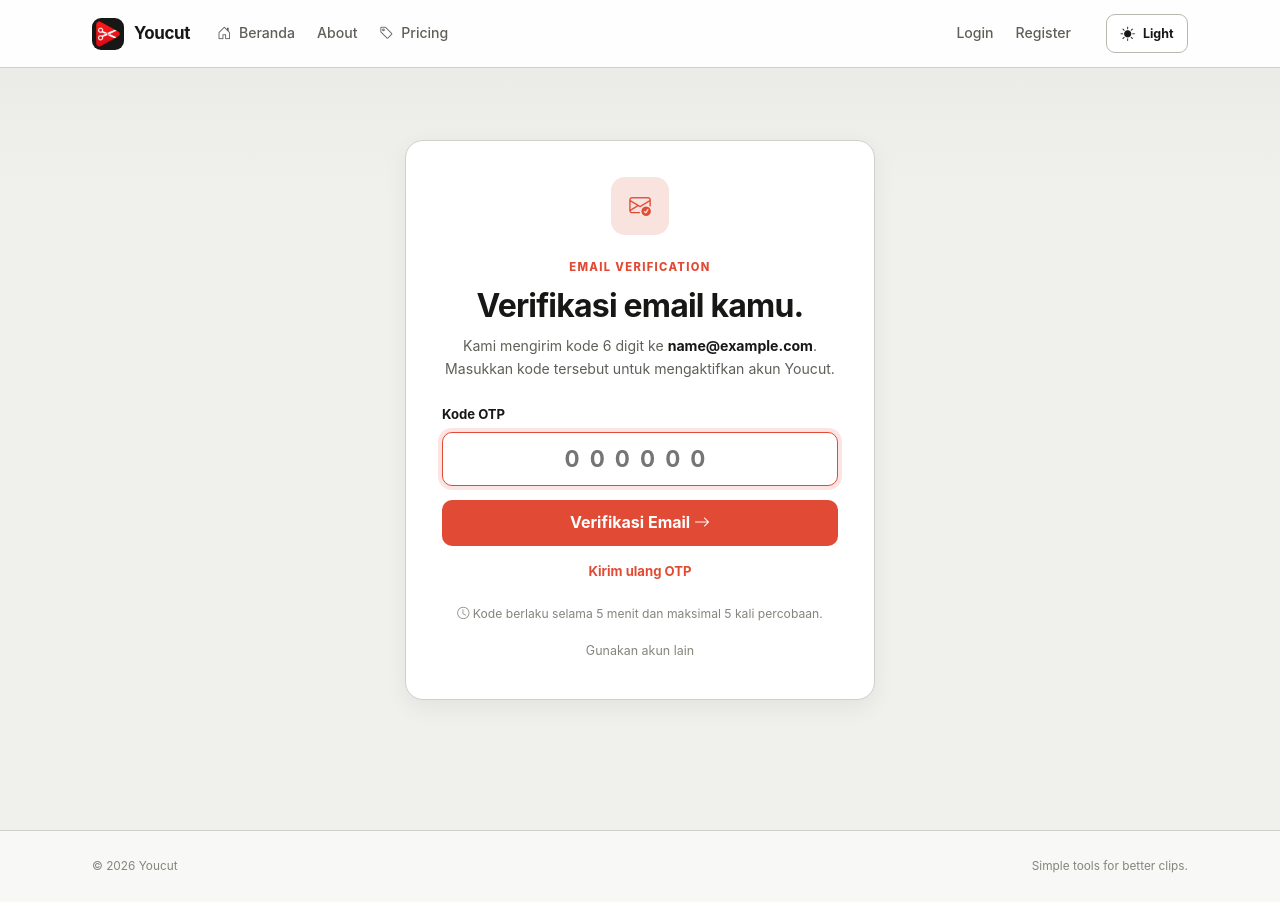
After one commit to misbahkun/youcut, a Flask app: template templates/verify_email.html in a window 1280 px wide. The commit adds this page. Run offline with Flask 3, Linux system fonts and the light colour scheme; the template is opened without the code that fills it: most values are stand-ins (such as "Sample title", 1, 10 or a date in 2020); some libraries are stand-ins or nearby versions.

Commit message:
feat: add email verification interface

```diff
--- /dev/null
+++ b/templates/verify_email.html
@@ -0,0 +1,258 @@
+{% extends "base.html" %}
+
+{% block title %}
+Verifikasi Email - Youcut
+{% endblock %}
+
+{% block content %}
+
+<div class="yc-verify-page">
+
+    <div class="yc-verify-card">
+
+        <div class="yc-verify-icon">
+            <i class="bi bi-envelope-check"></i>
+        </div>
+
+        <span class="yc-verify-kicker">
+            EMAIL VERIFICATION
+        </span>
+
+        <h1>
+            Verifikasi email kamu.
+        </h1>
+
+        <p class="yc-verify-description">
+            Kami mengirim kode 6 digit ke
+            <strong>{{ masked_email }}</strong>.
+            Masukkan kode tersebut untuk mengaktifkan akun Youcut.
+        </p>
+
+        {% if error %}
+        <div class="yc-verify-alert error">
+            <i class="bi bi-exclamation-circle"></i>
+            <span>{{ error }}</span>
+        </div>
+        {% endif %}
+
+        {% if success %}
+        <div class="yc-verify-alert success">
+            <i class="bi bi-check-circle"></i>
+            <span>{{ success }}</span>
+        </div>
+        {% endif %}
+
+        <form method="POST" action="{{ url_for('verify_email') }}">
+
+            <label for="otp" class="yc-verify-label">
+                Kode OTP
+            </label>
+
+            <input
+                id="otp"
+                name="otp"
+                class="yc-verify-input"
+                type="text"
+                inputmode="numeric"
+                autocomplete="one-time-code"
+                pattern="[0-9]{6}"
+                maxlength="6"
+                placeholder="000000"
+                required
+                autofocus
+            >
+
+            <button
+                type="submit"
+                class="yc-verify-submit"
+            >
+                Verifikasi Email
+                <i class="bi bi-arrow-right"></i>
+            </button>
+
+        </form>
+
+        <form
+            method="POST"
+            action="{{ url_for('resend_verification') }}"
+            class="yc-verify-resend-form"
+        >
+            <button
+                type="submit"
+                class="yc-verify-resend"
+            >
+                Kirim ulang OTP
+            </button>
+        </form>
+
+        <div class="yc-verify-note">
+            <i class="bi bi-clock"></i>
+            Kode berlaku selama 5 menit dan maksimal 5 kali percobaan.
+        </div>
+
+        <a
+            href="{{ url_for('logout') }}"
+            class="yc-verify-logout"
+        >
+            Gunakan akun lain
+        </a>
+
+    </div>
+
+</div>
+
+<style>
+.yc-verify-page {
+    min-height: calc(100vh - 150px);
+    display: grid;
+    place-items: center;
+    padding: 40px 16px 70px;
+}
+
+.yc-verify-card {
+    width: min(470px, 100%);
+    padding: 36px;
+    text-align: center;
+    background: var(--yc-surface-raised);
+    border: 1px solid var(--yc-border);
+    border-radius: 18px;
+    box-shadow: var(--yc-shadow-md);
+}
+
+.yc-verify-icon {
+    width: 58px;
+    height: 58px;
+    margin: 0 auto 18px;
+    display: grid;
+    place-items: center;
+    border-radius: 14px;
+    background: var(--yc-primary-soft);
+    color: var(--yc-primary);
+    font-size: 1.35rem;
+}
+
+.yc-verify-kicker {
+    color: var(--yc-primary);
+    font-size: .7rem;
+    font-weight: 800;
+    letter-spacing: .12em;
+}
+
+.yc-verify-card h1 {
+    margin: 8px 0 10px;
+    font-size: 2rem;
+}
+
+.yc-verify-description {
+    margin-bottom: 24px;
+    font-size: .88rem;
+}
+
+.yc-verify-description strong {
+    color: var(--yc-text);
+}
+
+.yc-verify-alert {
+    display: flex;
+    gap: 9px;
+    align-items: flex-start;
+    margin-bottom: 16px;
+    padding: 12px 14px;
+    border-radius: 10px;
+    text-align: left;
+    font-size: .82rem;
+}
+
+.yc-verify-alert.error {
+    background: color-mix(in srgb, var(--yc-danger) 10%, var(--yc-surface-raised));
+    border: 1px solid color-mix(in srgb, var(--yc-danger) 25%, var(--yc-border));
+    color: var(--yc-danger);
+}
+
+.yc-verify-alert.success {
+    background: color-mix(in srgb, var(--yc-success) 10%, var(--yc-surface-raised));
+    border: 1px solid color-mix(in srgb, var(--yc-success) 25%, var(--yc-border));
+    color: var(--yc-success);
+}
+
+.yc-verify-label {
+    display: block;
+    margin-bottom: 7px;
+    text-align: left;
+    color: var(--yc-text);
+    font-size: .82rem;
+    font-weight: 650;
+}
+
+.yc-verify-input {
+    width: 100%;
+    min-height: 54px;
+    padding: 8px 12px;
+    text-align: center;
+    font-size: 1.4rem;
+    font-weight: 750;
+    letter-spacing: .45em;
+    background: var(--yc-surface-raised);
+    color: var(--yc-text);
+    border: 1.5px solid var(--yc-border-strong);
+    border-radius: 10px;
+    outline: none;
+}
+
+.yc-verify-input:focus {
+    border-color: var(--yc-primary);
+    box-shadow: 0 0 0 4px var(--yc-focus);
+}
+
+.yc-verify-submit {
+    width: 100%;
+    min-height: 46px;
+    margin-top: 14px;
+    border: 0;
+    border-radius: 10px;
+    background: var(--yc-primary);
+    color: #fff;
+    font-weight: 700;
+}
+
+.yc-verify-submit:hover {
+    background: var(--yc-primary-hover);
+}
+
+.yc-verify-resend-form {
+    margin-top: 12px;
+}
+
+.yc-verify-resend {
+    border: 0;
+    background: transparent;
+    color: var(--yc-primary);
+    font-size: .82rem;
+    font-weight: 650;
+}
+
+.yc-verify-note {
+    margin-top: 20px;
+    color: var(--yc-text-3);
+    font-size: .76rem;
+}
+
+.yc-verify-logout {
+    display: inline-block;
+    margin-top: 18px;
+    color: var(--yc-text-3);
+    font-size: .78rem;
+}
+
+.yc-verify-logout:hover {
+    color: var(--yc-primary);
+}
+
+@media (max-width: 576px) {
+    .yc-verify-card {
+        padding: 28px 20px;
+    }
+}
+</style>
+
+{% endblock %}
```
Also changed, not shown: templates/register.html (+26 -0 lines).
